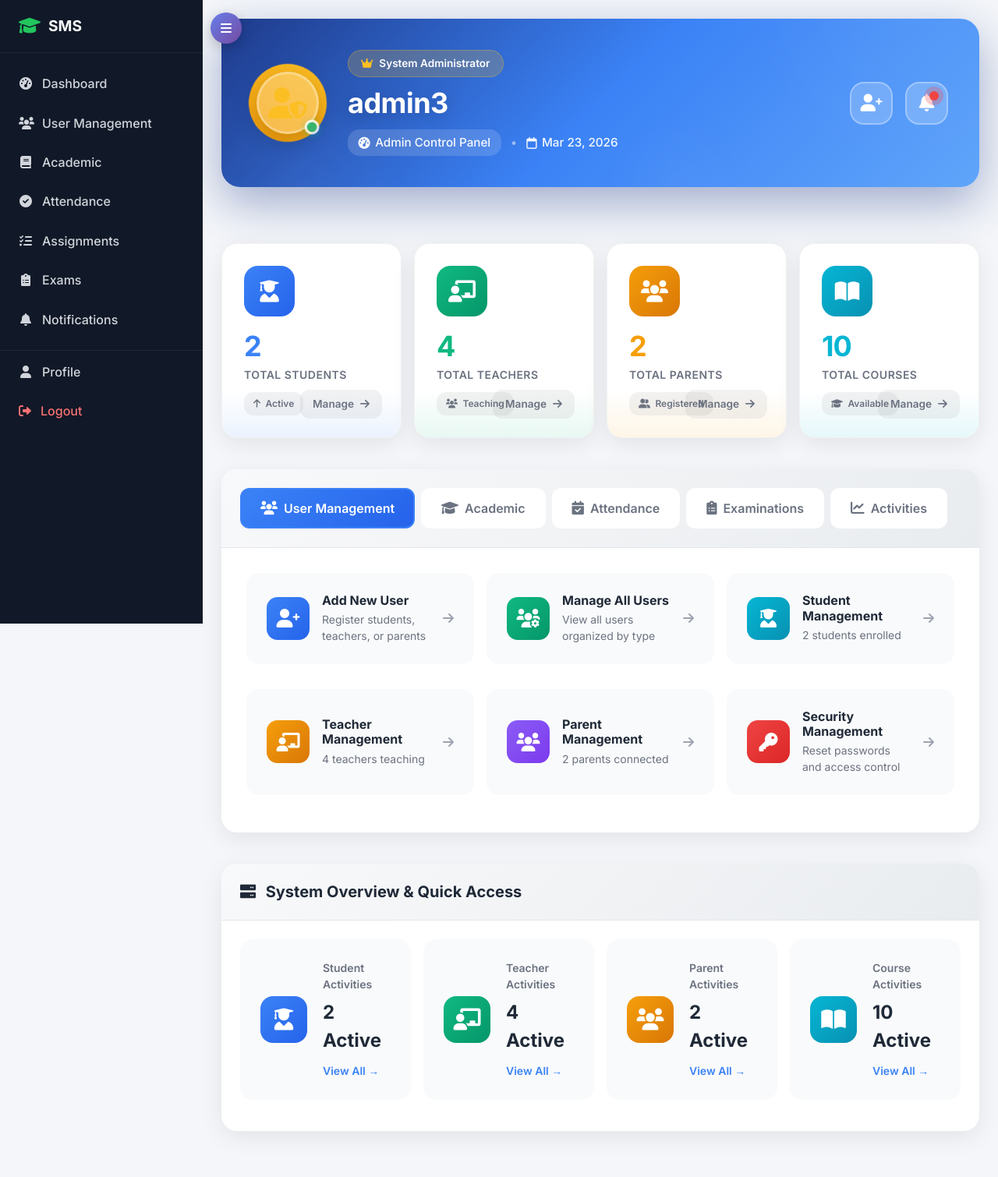
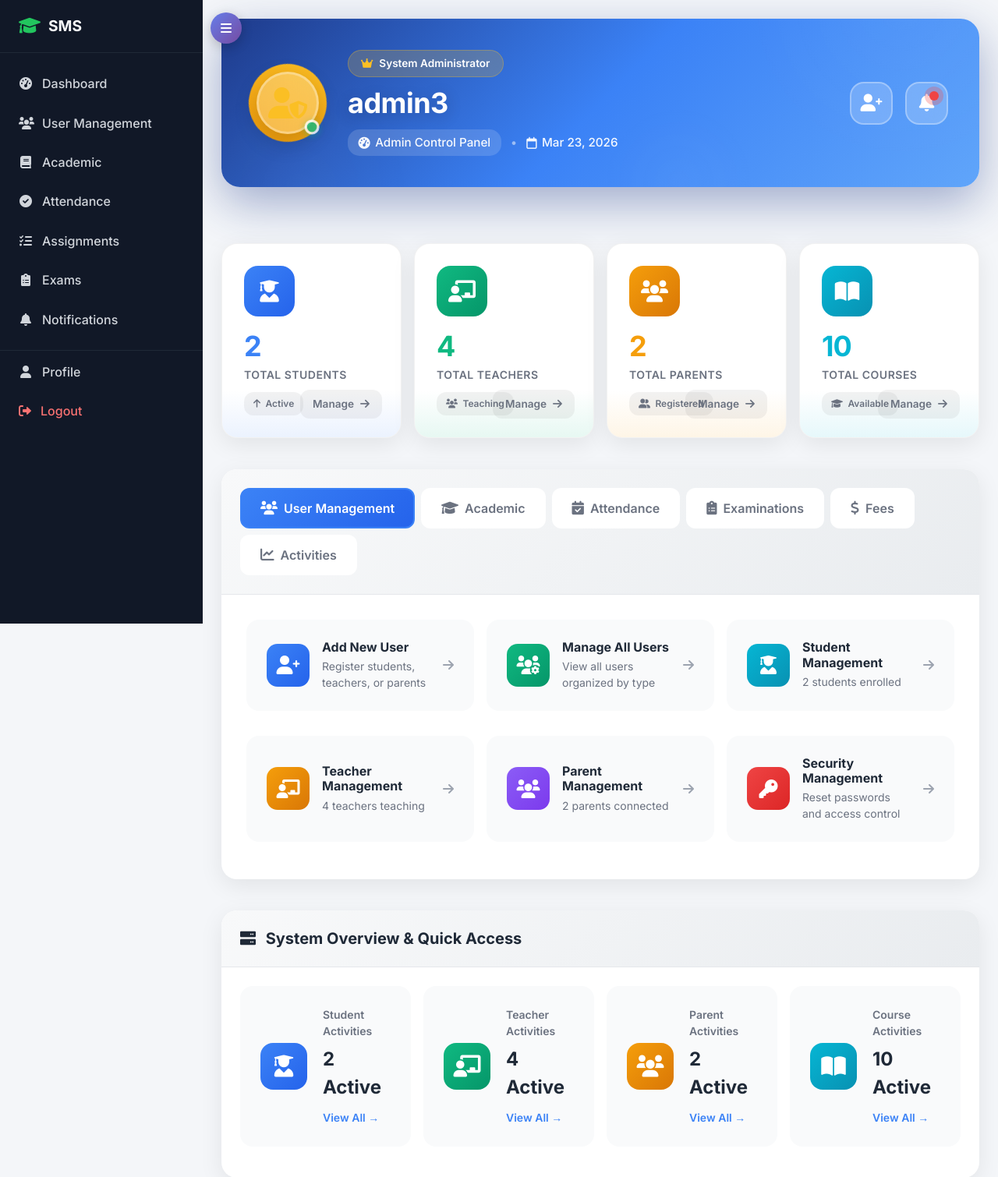
Before and after one commit to AnupBaral490/saas-project-of-SMS, a Django app: page /accounts/dashboard/ in a window 1280 px wide. Shown: the top 1510 px of the page at 78% size. Before the commit the page ends 1463 px from the top, so only its background shows below. Run offline with Django 5.2, Linux system fonts and the light colour scheme; a user stored in the database is signed in; data comes from the database, SQL or seed files in the repository; both versions use the stored data as it was after the commit.

Commit message:
Add Fees tab to admin dashboard

```diff
--- a/templates/accounts/admin_dashboard.html
+++ b/templates/accounts/admin_dashboard.html
@@ -194,6 +194,12 @@
                     <button class="nav-link" id="exams-tab" data-bs-toggle="pill" data-bs-target="#exams" type="button" role="tab">
                         <i class="fas fa-clipboard-list"></i>
                         <span>Examinations</span>
+                    </button>
+                </li>
+                <li class="nav-item" role="presentation">
+                    <button class="nav-link" id="fees-tab" data-bs-toggle="pill" data-bs-target="#fees" type="button" role="tab">
+                        <i class="fas fa-dollar-sign"></i>
+                        <span>Fees</span>
                     </button>
                 </li>
                 <li class="nav-item" role="presentation">
@@ -529,6 +535,60 @@
                     </div>
                 </div>
 
+                <!-- Fees Tab -->
+                <div class="tab-pane fade" id="fees" role="tabpanel">
+                    <div class="row g-3">
+                        <div class="col-lg-4 col-md-6">
+                            <a href="/admin/fees/feestructure/" class="admin-feature-card">
+                                <div class="admin-feature-icon admin-feature-icon-primary">
+                                    <i class="fas fa-file-invoice-dollar"></i>
+                                </div>
+                                <div class="admin-feature-content">
+                                    <h6 class="admin-feature-title">Fee Structures</h6>
+                                    <p class="admin-feature-desc">Set class-wise fee plans</p>
+                                </div>
+                                <i class="fas fa-arrow-right admin-feature-arrow"></i>
+                            </a>
+                        </div>
+                        <div class="col-lg-4 col-md-6">
+                            <a href="/admin/fees/studentfee/" class="admin-feature-card">
+                                <div class="admin-feature-icon admin-feature-icon-success">
+                                    <i class="fas fa-dollar-sign"></i>
+                                </div>
+                                <div class="admin-feature-content">
+                                    <h6 class="admin-feature-title">Student Fees</h6>
+                                    <p class="admin-feature-desc">Track student fee status</p>
+                                </div>
+                                <i class="fas fa-arrow-right admin-feature-arrow"></i>
+                            </a>
+                        </div>
+                        <div class="col-lg-4 col-md-6">
+                            <a href="/admin/fees/feepayment/" class="admin-feature-card">
+                                <div class="admin-feature-icon admin-feature-icon-info">
+                                    <i class="fas fa-receipt"></i>
+                                </div>
+                                <div class="admin-feature-content">
+                                    <h6 class="admin-feature-title">Fee Payments</h6>
+                                    <p class="admin-feature-desc">Record and review payments</p>
+                                </div>
+                                <i class="fas fa-arrow-right admin-feature-arrow"></i>
+                            </a>
+                        </div>
+                        <div class="col-lg-4 col-md-6">
+                            <a href="/admin/fees/feewaiver/" class="admin-feature-card">
+                                <div class="admin-feature-icon admin-feature-icon-warning">
+                                    <i class="fas fa-percentage"></i>
+                                </div>
+                                <div class="admin-feature-content">
+                                    <h6 class="admin-feature-title">Fee Waivers</h6>
+                                    <p class="admin-feature-desc">Manage discounts and waivers</p>
+                                </div>
+                                <i class="fas fa-arrow-right admin-feature-arrow"></i>
+                            </a>
+                        </div>
+                    </div>
+                </div>
+
                 <!-- Activities Tab -->
                 <div class="tab-pane fade" id="activities" role="tabpanel">
                     <div class="admin-activity-monitor">
```
Also changed, not shown: db.sqlite3, tenant_databases/db_guptesor-college.sqlite3.
